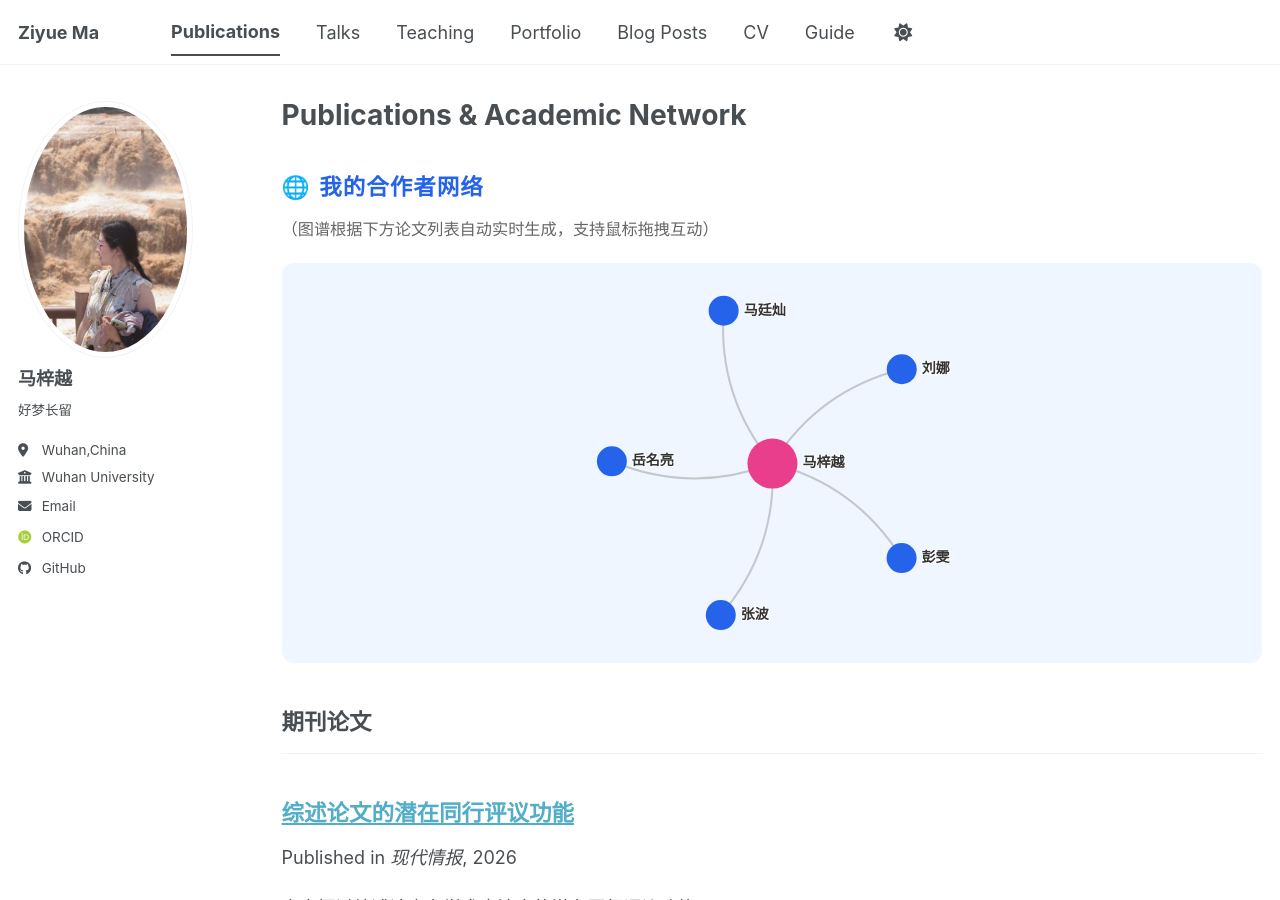
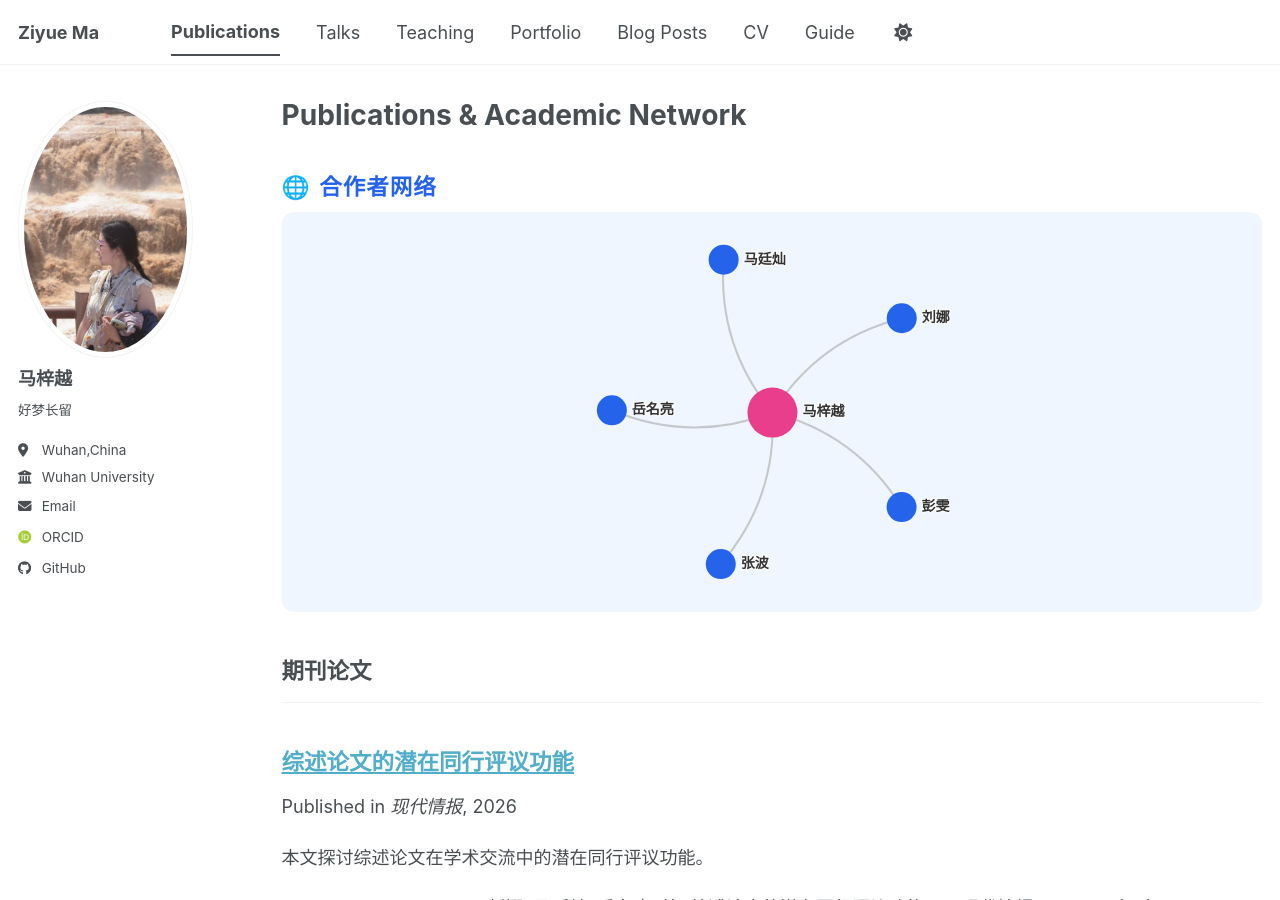
Before and after one commit to mzy167847983749328727/mzy167847983749328727.github.io, a Jekyll site: the page built from _pages/publications.html, in a window 1280 px wide and 900 px high. Built offline with Jekyll 4.4.1, drawn with Linux system fonts in a browser that asks for light colours; nearby versions of some CDN libraries; some web fonts are replaced; a script bundle is joined from its source files by our own code; library files that are not in the unit come from our copies; comment, search, counter and statistics services are not loaded.

Commit message:
Update publications.html

```diff
--- a/_pages/publications.html
+++ b/_pages/publications.html
@@ -12,8 +12,7 @@ author_profile: true
 {% include base_path %}
 
 <!-- ⬇️ 学术社交网络图谱区域 ⬇️ -->
-<h2 style="color: #2563eb; font-family: 'Arial Black', Impact, sans-serif; letter-spacing: 1px;">🌐 我的合作者网络</h2>
-<p style="font-size: 0.9em; color: #666;">（图谱根据下方论文列表自动实时生成，支持鼠标拖拽互动）</p>
+<h2 style="color: #2563eb; font-family: 'Arial Black', Impact, sans-serif; letter-spacing: 1px;">🌐 合作者网络</h2>
 
 <div id="network-container" style="width: 100%; height: 400px; background-color: #eff6ff; border-radius: 12px; margin-bottom: 30px; display: flex; align-items: center; justify-content: center; font-size: 14px; color: #666;">图谱加载中，请稍候...</div>
 <div id="author-data-store" style="display: none;">{% for post in site.publications %}{% if post.authors %}<span class="author-item">{{ post.authors }}</span>{% endif %}{% endfor %}</div>
```
